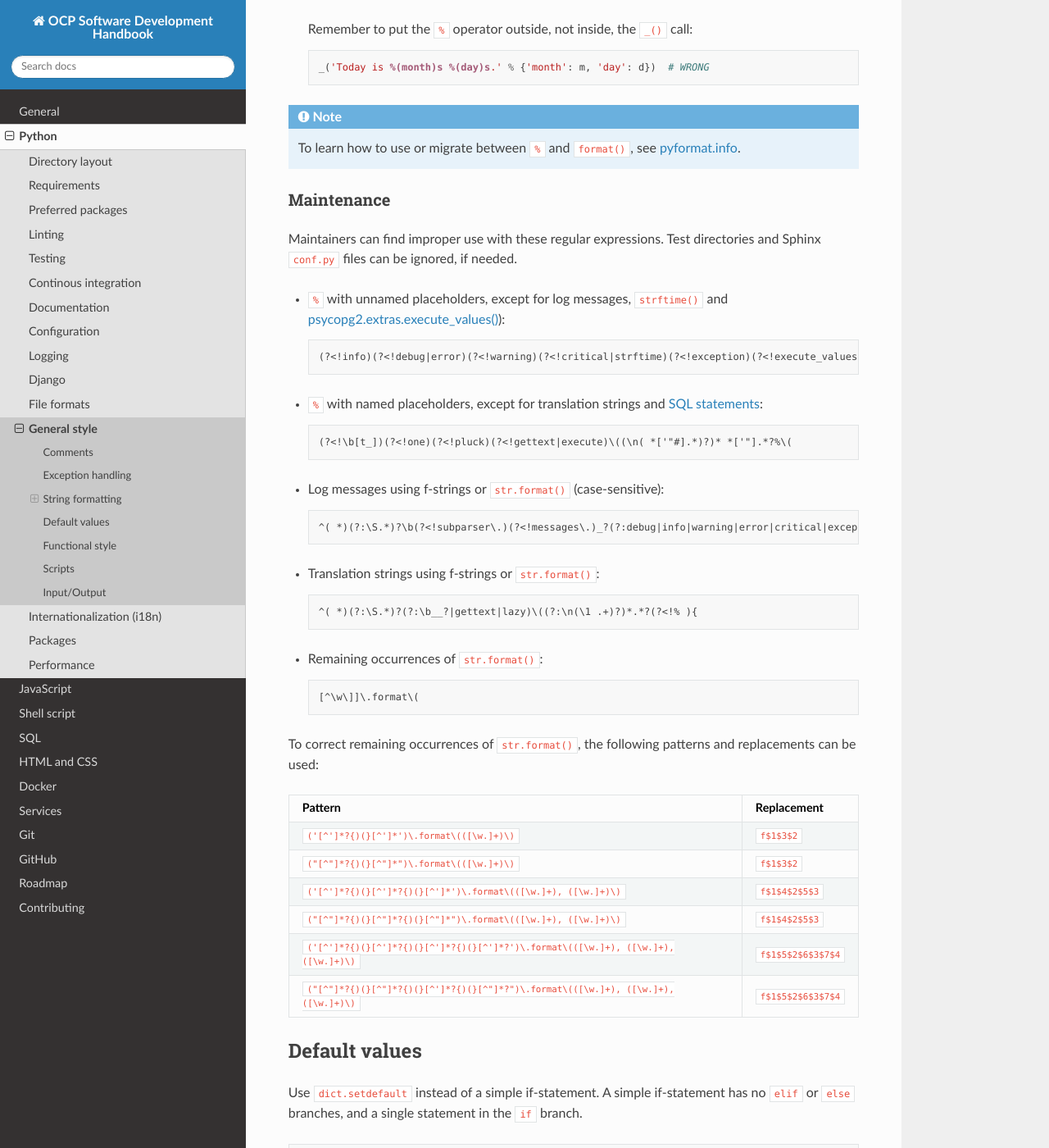
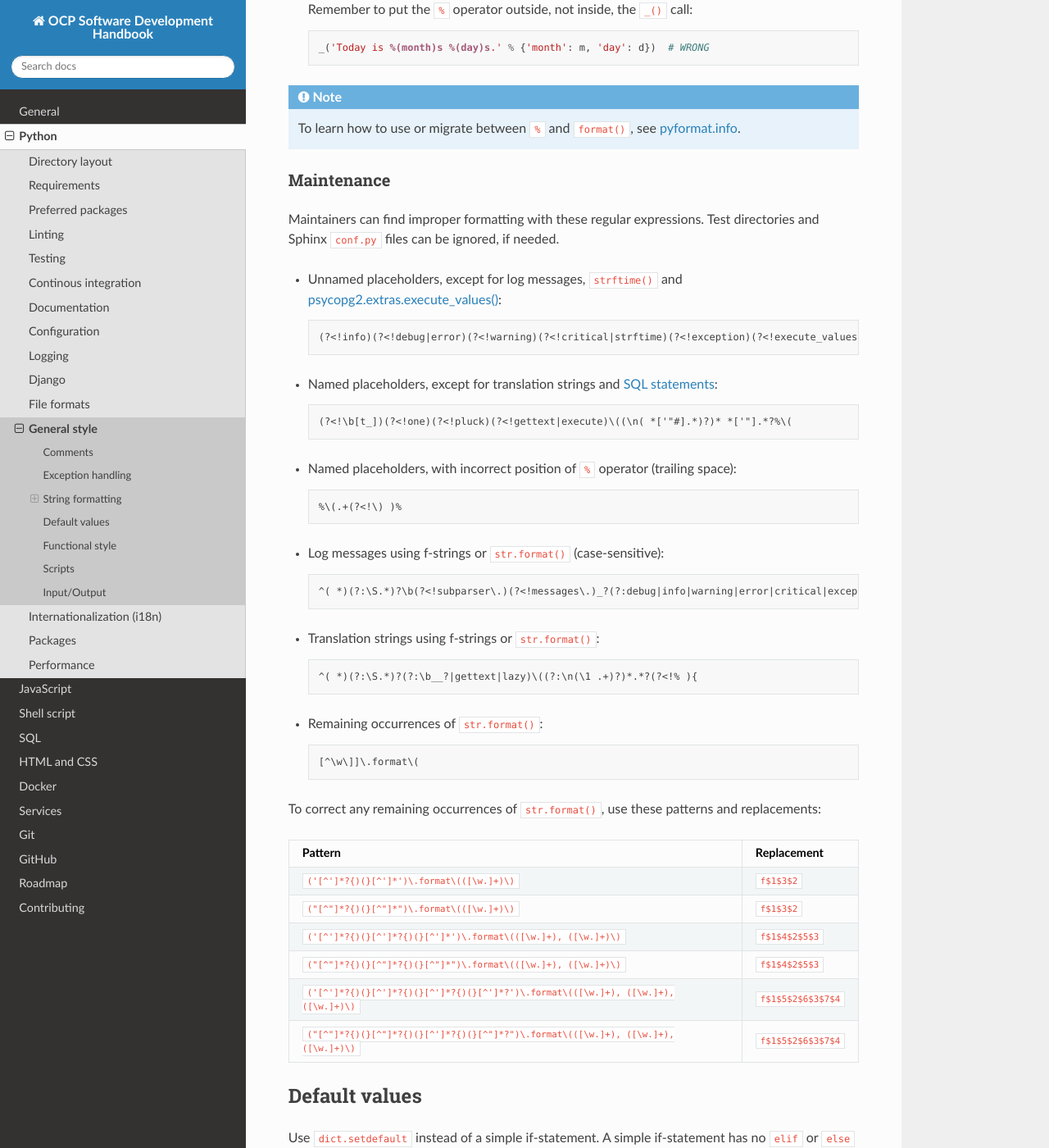
Before and after one commit to open-contracting/software-development-handbook, a Sphinx documentation site: the page built from docs/python/style_guide.rst, in a window 1280 px wide and 1400 px high, scrolled down 2135 px. Shown: the whole window at 82% size. Built offline with Sphinx 7.4.7 and the Read the Docs theme 2.0.0, drawn with Linux system fonts in a browser that asks for light colours; some of the changed text lies outside the part shown.

Commit message:
python/style_guide: Add instruction for incorrect position of % operator

```diff
--- a/docs/python/style_guide.rst
+++ b/docs/python/style_guide.rst
@@ -100,19 +100,25 @@ Internationalization (i18n)
 Maintenance
 ~~~~~~~~~~~
 
-Maintainers can find improper use with these regular expressions. Test directories and Sphinx ``conf.py`` files can be ignored, if needed.
+Maintainers can find improper formatting with these regular expressions. Test directories and Sphinx ``conf.py`` files can be ignored, if needed.
 
--  ``%`` with unnamed placeholders, except for log messages, ``strftime()`` and `psycopg2.extras.execute_values() <https://www.psycopg.org/docs/extras.html#psycopg2.extras.execute_values>`__):
+-  Unnamed placeholders, except for log messages, ``strftime()`` and `psycopg2.extras.execute_values() <https://www.psycopg.org/docs/extras.html#psycopg2.extras.execute_values>`__:
 
    .. code-block:: none
 
       (?<!info)(?<!debug|error)(?<!warning)(?<!critical|strftime)(?<!exception)(?<!execute_values)\((\n( *['"#].*)?)* *['"].*?%[^( ]
 
--  ``%`` with named placeholders, except for translation strings and :ref:`SQL statements<sql-statements>`:
+-  Named placeholders, except for translation strings and :ref:`SQL statements<sql-statements>`:
 
    .. code-block:: none
 
       (?<!\b[t_])(?<!one)(?<!pluck)(?<!gettext|execute)\((\n( *['"#].*)?)* *['"].*?%\(
+
+-  Named placeholders, with incorrect position of ``%`` operator (trailing space):
+
+   .. code-block:: none
+
+      %\(.+(?<!\) )%
 
 -  Log messages using f-strings or ``str.format()`` (case-sensitive):
 
@@ -132,7 +138,7 @@ Maintainers can find improper use with these regular expressions. Test directori
 
       [^\w\]]\.format\(
 
-To correct remaining occurrences of ``str.format()``, the following patterns and replacements can be used:
+To correct any remaining occurrences of ``str.format()``, use these patterns and replacements:
 
 .. list-table::
    :header-rows: 1
```
Also changed, not shown: other parts of docs/python/style_guide.rst (+2 -2 lines).
